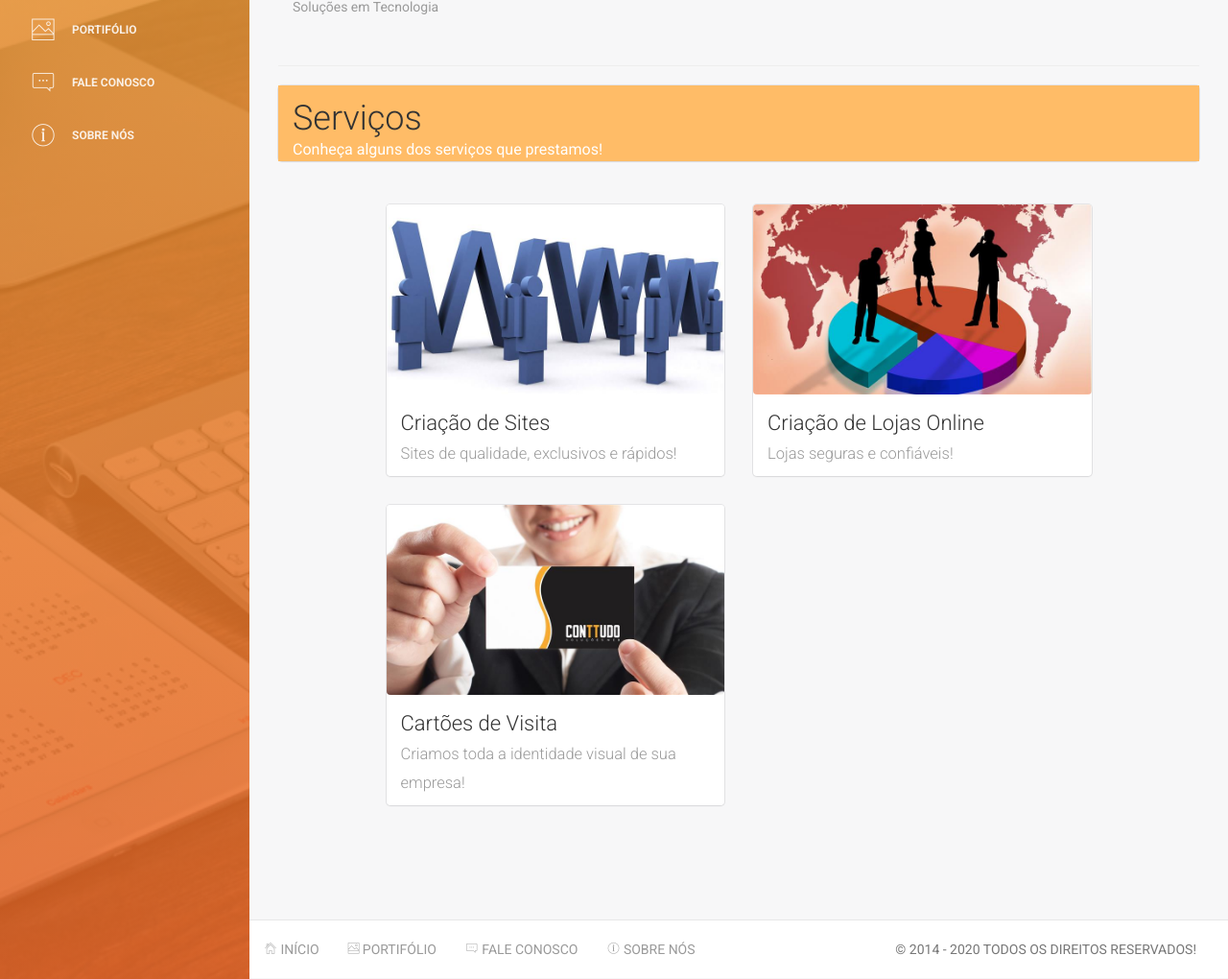
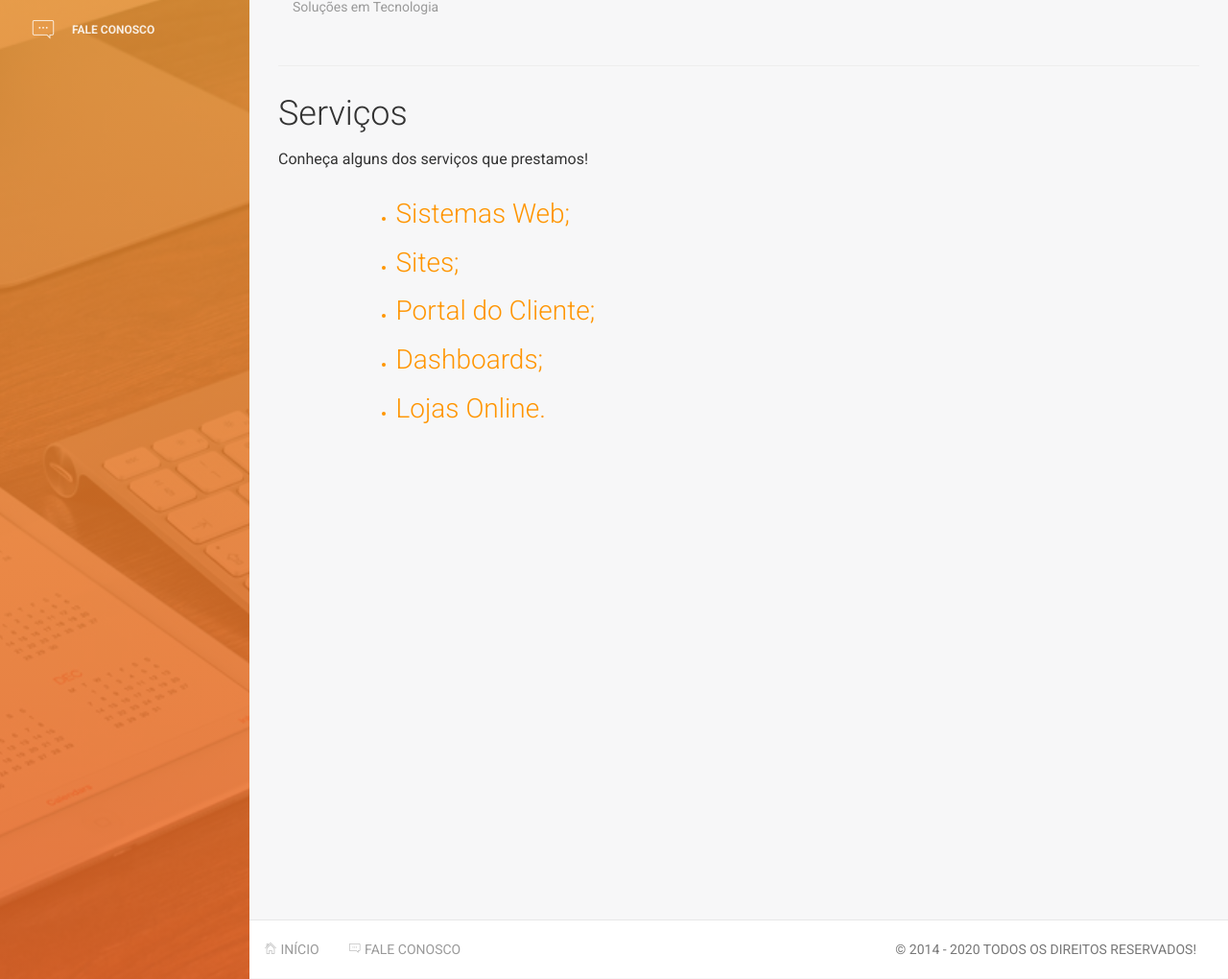
Before and after one commit to ConTTudOweb/ConTTudOwebProject, a Django app: template conttudoweb/home/templates/home/index.html in a window 1280 px wide. Shown: the part 166-1186 px from the top of the page at 96% size. Run offline with Django 3.2, Linux system fonts and the light colour scheme; the template is opened without the code that fills it, so the values that code supplies are empty; some libraries are stand-ins or nearby versions.

Commit message:
fix site

```diff
--- a/conttudoweb/home/templates/home/base.html
+++ b/conttudoweb/home/templates/home/base.html
@@ -109,24 +109,24 @@
                         <p>INÍCIO</p>
                     </a>
                 </li>
-                <li class="{% if request.path == '/portifolio' %}active{% endif %}">
-                    <a href="{% url 'portifolio' %}">
-                        <i class="pe-7s-photo"></i>
-                        <p>PORTIFÓLIO</p>
-                    </a>
-                </li>
+<!--                <li class="{% if request.path == '/portifolio' %}active{% endif %}">-->
+<!--                    <a href="{% url 'portifolio' %}">-->
+<!--                        <i class="pe-7s-photo"></i>-->
+<!--                        <p>PORTIFÓLIO</p>-->
+<!--                    </a>-->
+<!--                </li>-->
                 <li class="{% if request.path == '/contato' %}active{% endif %}">
                     <a href="{% url 'contato' %}">
                         <i class="pe-7s-comment"></i>
                         <p>FALE CONOSCO</p>
                     </a>
                 </li>
-                <li class="{% if request.path == '/sobre' %}active{% endif %}">
-                    <a href="{% url 'sobre' %}">
-                        <i class="pe-7s-info"></i>
-                        <p>SOBRE NÓS</p>
-                    </a>
-                </li>
+<!--                <li class="{% if request.path == '/sobre' %}active{% endif %}">-->
+<!--                    <a href="{% url 'sobre' %}">-->
+<!--                        <i class="pe-7s-info"></i>-->
+<!--                        <p>SOBRE NÓS</p>-->
+<!--                    </a>-->
+<!--                </li>-->
             </ul>
         </div>
     </div>
@@ -149,21 +149,21 @@
                                 <i class="pe-7s-home"></i> INÍCIO
                             </a>
                         </li>
-                        <li>
-                            <a href="{% url 'portifolio' %}">
-                                <i class="pe-7s-photo"></i> PORTIFÓLIO
-                            </a>
-                        </li>
+<!--                        <li>-->
+<!--                            <a href="{% url 'portifolio' %}">-->
+<!--                                <i class="pe-7s-photo"></i> PORTIFÓLIO-->
+<!--                            </a>-->
+<!--                        </li>-->
                         <li>
                             <a href="{% url 'contato' %}">
                                 <i class="pe-7s-comment"></i> FALE CONOSCO
                             </a>
                         </li>
-                        <li>
-                            <a href="{% url 'sobre' %}">
-                                <i class="pe-7s-info"></i> SOBRE NÓS
-                            </a>
-                        </li>
+<!--                        <li>-->
+<!--                            <a href="{% url 'sobre' %}">-->
+<!--                                <i class="pe-7s-info"></i> SOBRE NÓS-->
+<!--                            </a>-->
+<!--                        </li>-->
                     </ul>
                 </nav>
                 <p class="copyright pull-right">
--- a/conttudoweb/home/templates/home/index.html
+++ b/conttudoweb/home/templates/home/index.html
@@ -44,57 +44,68 @@
 
             <div class="col-md-12">
                 <hr/>
-                    <div class="card">
-                        <div class="header navbar-ct-orange">
                 <h2 class="title">Serviços</h2>
                 <p class="">Conheça alguns dos serviços que prestamos!</p>
-                        </div>
-                    </div>
+
+<!--                <div class="card">-->
+<!--                    <div class="header navbar-ct-orange">-->
+<!--                        <h2 class="title">Serviços</h2>-->
+<!--                        <p class="">Conheça alguns dos serviços que prestamos!</p>-->
+<!--                    </div>-->
+<!--                </div>-->
 
             </div>
 
             <div class="col-md-10 col-md-offset-1">
-                    <div class="card card-plain">
-                        <div class="content">
-                            <div class="col-md-6">
-                                <div class="card">
-                                    <div class="image">
-                                        <img src="{% static 'assets/img/site.jpg' %}" alt="Criação de Sites Imagem"/>
-                                    </div>
-                                    <div class="content">
-                                        <h4 class="title">Criação de Sites<br/>
-                                            <small>Sites de qualidade, exclusivos e rápidos!</small>
-                                        </h4>
-                                    </div>
-                                </div>
-                            </div>
-                            <div class="col-md-6">
-                                <div class="card">
-                                    <div class="image">
-                                        <img src="{% static 'assets/img/e-commerce.jpg' %}" alt="Criação de Lojas Online Imagem"/>
-                                    </div>
-                                    <div class="content">
-                                        <h4 class="title">Criação de Lojas Online<br/>
-                                            <small>Lojas seguras e confiáveis!</small>
-                                        </h4>
-                                    </div>
-                                </div>
-                            </div>
+                <ul class="text-warning">
+                    <li><h3>Sistemas Web;</h3></li>
+                    <li><h3>Sites;</h3></li>
+                    <li><h3>Portal do Cliente;</h3></li>
+                    <li><h3>Dashboards;</h3></li>
+                    <li><h3>Lojas Online.</h3></li>
+                </ul>
+<!--                <div class="card card-plain">-->
+<!--                    <div class="content">-->
+<!--                        <div class="col-md-6">-->
+<!--                            <div class="card">-->
+<!--                                <div class="image">-->
+<!--                                    <img src="{% static 'assets/img/site.jpg' %}" alt="Criação de Sites Imagem"/>-->
+<!--                                </div>-->
+<!--                                <div class="content">-->
+<!--                                    <h4 class="title">Criação de Sites<br/>-->
+<!--                                        <small>Sites de qualidade, exclusivos e rápidos!</small>-->
+<!--                                    </h4>-->
+<!--                                </div>-->
+<!--                            </div>-->
+<!--                        </div>-->
+<!--                        <div class="col-md-6">-->
+<!--                            <div class="card">-->
+<!--                                <div class="image">-->
+<!--                                    <img src="{% static 'assets/img/e-commerce.jpg' %}"-->
+<!--                                         alt="Criação de Lojas Online Imagem"/>-->
+<!--                                </div>-->
+<!--                                <div class="content">-->
+<!--                                    <h4 class="title">Criação de Lojas Online<br/>-->
+<!--                                        <small>Lojas seguras e confiáveis!</small>-->
+<!--                                    </h4>-->
+<!--                                </div>-->
+<!--                            </div>-->
+<!--                        </div>-->
 
-                            <div class="col-md-6">
-                                <div class="card">
-                                    <div class="image">
-                                        <img src="{% static 'assets/img/cartao.jpg' %}" alt="Cartões de Visita Imagem"/>
-                                    </div>
-                                    <div class="content">
-                                        <h4 class="title">Cartões de Visita<br/>
-                                            <small>Criamos toda a identidade visual de sua empresa!</small>
-                                        </h4>
-                                    </div>
-                                </div>
-                            </div>
-                        </div>
-                    </div>
+<!--                        <div class="col-md-6">-->
+<!--                            <div class="card">-->
+<!--                                <div class="image">-->
+<!--                                    <img src="{% static 'assets/img/cartao.jpg' %}" alt="Cartões de Visita Imagem"/>-->
+<!--                                </div>-->
+<!--                                <div class="content">-->
+<!--                                    <h4 class="title">Cartões de Visita<br/>-->
+<!--                                        <small>Criamos toda a identidade visual de sua empresa!</small>-->
+<!--                                    </h4>-->
+<!--                                </div>-->
+<!--                            </div>-->
+<!--                        </div>-->
+<!--                    </div>-->
+<!--                </div>-->
             </div>
 
         </div>
```
Also changed, not shown: conttudoweb/home/templates/home/contato.html (+11 -8 lines). Lines whose indentation alone changed are shown as unchanged.
